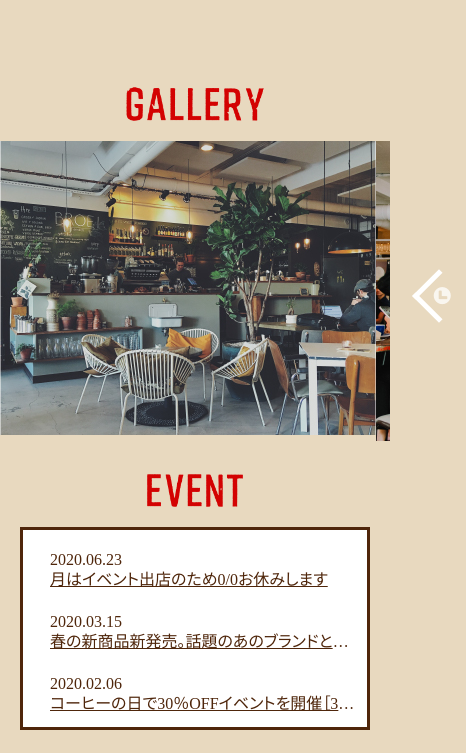
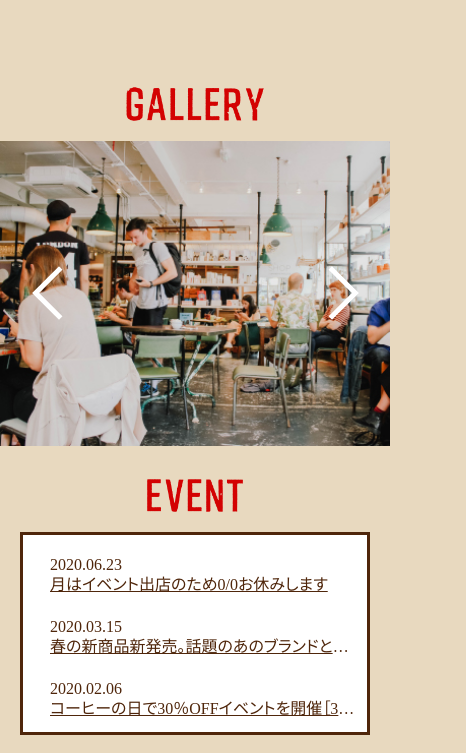
Before and after one commit to kawamura-design/dezasuta_, a plain HTML site: page codingkadai4-cafe_kawamura/index.html in a window 390 px wide. Shown: the part 3005-3758 px from the top of the page, 466 px wide, since content can reach past the window. Drawn offline with nearby package versions, Linux system fonts and the light colour scheme.

Commit message:
designcafe修正

```diff
--- a/codingkadai4-cafe_kawamura/css/style.css
+++ b/codingkadai4-cafe_kawamura/css/style.css
@@ -357,7 +357,7 @@ body {
 /* ここも難しかったです */
 footer {
     background-color: #fff;
-    height: 392px;
+    /* height: 392px; */
 }
 .footer {
     display: flex;
@@ -583,6 +583,23 @@ small {
         bottom: 15px;
         width: 100px;
     }
+
+    .slick-next {
+        right: 20px;
+        width: 15px;
+        height: 15px;
+        border-top: 2px solid #fff;
+        border-right: 2px solid #fff;
+        transform: rotate(45deg);
+    }
+    .slick-prev {
+        left: 20px;
+        width: 15px;
+        height: 15px;
+        border-top: 2px solid #fff;
+        border-left: 2px solid #fff;
+        transform: rotate(-45deg);
+    }
 }
 
 @media screen and (min-width: 767px) {
@@ -604,20 +621,31 @@ small {
     z-index: 1000;
 }
 .slick-next {
-    top: 136px;
-    right: 420px;
+    right: 35%;
     width: 38px;
     height: 38px;
     border-top: 5px solid #fff;
     border-right: 5px solid #fff;
-    transform: rotate(45deg);
+    transform: translate(50%, -50%) rotate(45deg);
 }
 .slick-prev {
-    top: 136px;
-    left: 420px;
+    left: 35%;
     width: 38px;
     height: 38px;
     border-top: 5px solid #fff;
     border-left: 5px solid #fff;
-    transform: rotate(-45deg);
+    transform: translate(-50%, -50%) rotate(-45deg);
 }
+.slick-prev:before,
+.slick-next:before {
+    display: none;
+}
+
+@media screen and (max-width: 767px) {
+    .slick-prev {
+        left: 15%;
+    }
+    .slick-next {
+        right: 15%;
+    }
+}
--- a/codingkadai4-cafe_kawamura/index.html
+++ b/codingkadai4-cafe_kawamura/index.html
@@ -118,14 +118,12 @@
                 <img src="images/gallery@2x.png" alt="GALLERY">
             </h2>
             <ul>
-                <li><img class="pcimg" src="images/pc_gallary_05-100.jpg" alt="店内"></li>
-                <li><img class="pcimg" src="images/pc_gallary_04-100.jpg" alt="コーヒー豆"></li>
-                <li><img class="pcimg" src="images/pc_gallary_03-100.jpg" alt="店内2"></li>
-                <li><img class="pcimg" src="images/pc_gallary_02-100.jpg" alt="CAFE"></li>
-                <li><img class="pcimg" src="images/pc_gallary_01-100.jpg" alt="コーヒー"></li>
-                <li><img class="pcimg" src="images/pc_gallary_05-100.jpg" alt="店内"></li>
-                <li><img class="spimg" src="images/mobile_gallery-100.jpg" alt="店内2">
-                </li>
+                <li><img src="images/pc_gallary_05-100.jpg" alt="店内"></li>
+                <li><img src="images/pc_gallary_04-100.jpg" alt="コーヒー豆"></li>
+                <li><img src="images/pc_gallary_03-100.jpg" alt="店内2"></li>
+                <li><img src="images/pc_gallary_02-100.jpg" alt="CAFE"></li>
+                <li><img src="images/pc_gallary_01-100.jpg" alt="コーヒー"></li>
+                <li><img src="images/pc_gallary_05-100.jpg" alt="店内"></li>
             </ul>
         </section>
 
@@ -190,12 +188,16 @@
                 arrows: false,
             });
             $('.gallery ul').slick({
-                arrows: true,
-                // これなくても矢印出るのはなぜか。
                 speed: 1000,
                 slidesToScroll: 1,
-                variableWidth: true,
-            })
+                slidesToShow: 5,
+                responsive: [{
+                    breakpoint: 767,
+                    settings: {
+                        slidesToShow: 1,
+                    }
+                }],
+            });
         });
     </script>
 </body>
```
Also changed, not shown: codingkadai4-cafe_kawamura/codingkadai4-cafe_kawamura3.png (added), codingkadai4-cafe_kawamura/codingkadai4-cafe_sp_kawamura.png (added), codingkadai4-cafe_kawamura/codingkadai4-cafe_sp_kawamura2.png (added), 2 other files.
